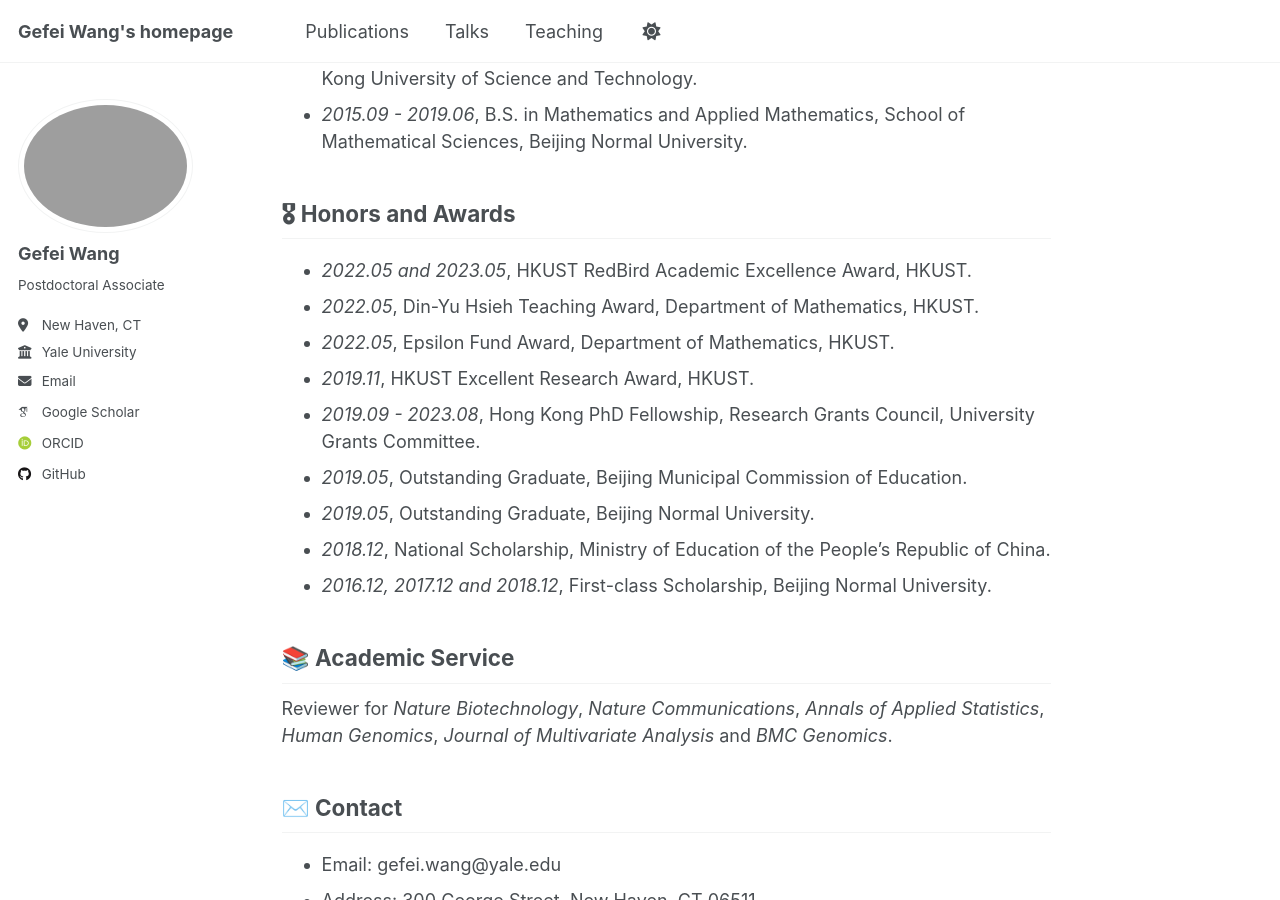
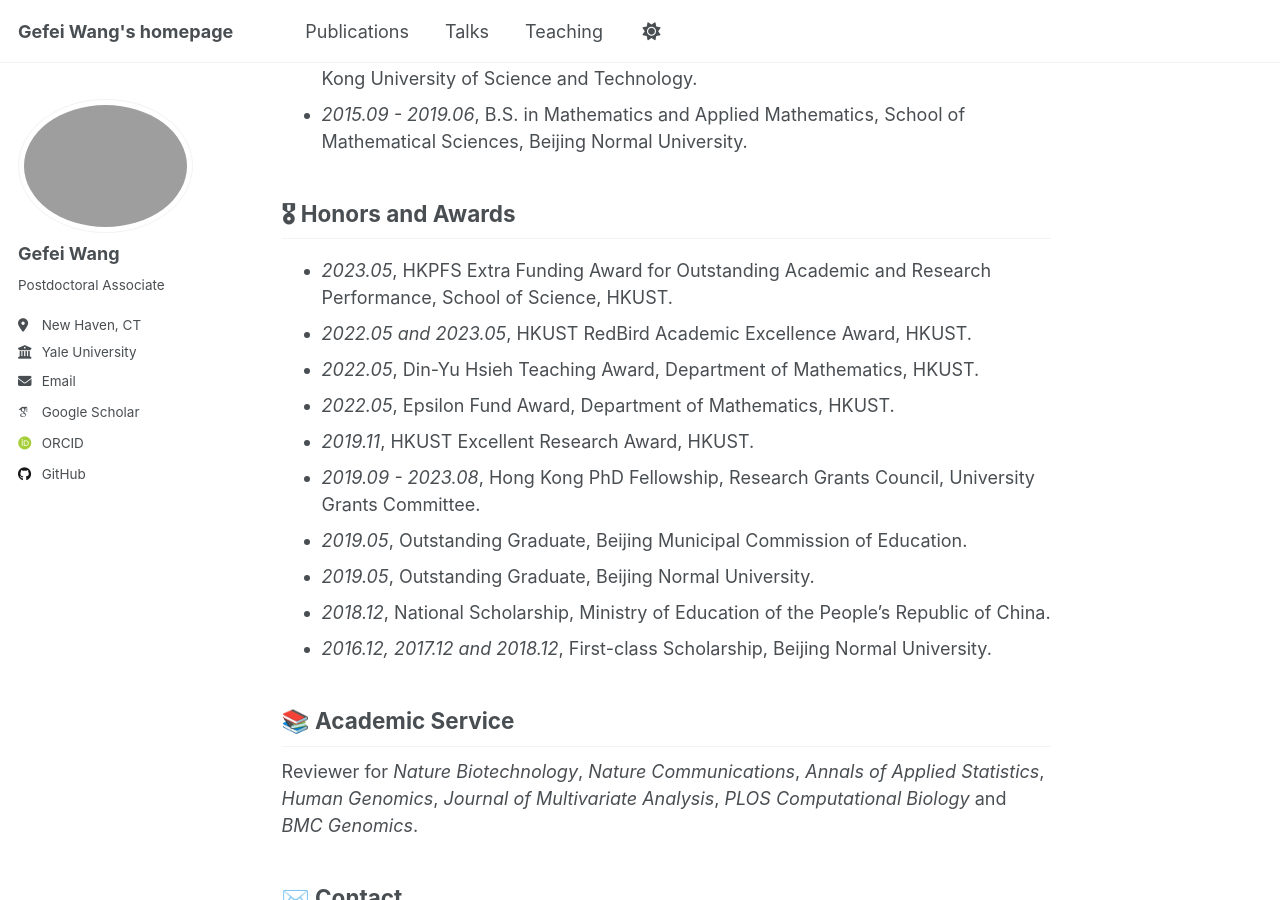
Before and after one commit to gefeiwang/gefeiwang.github.io, a Jekyll site: the page built from _pages/about.md, in a window 1280 px wide and 900 px high, scrolled down 547 px. Built offline with Jekyll 4.4.1, drawn with Linux system fonts in a browser that asks for light colours; some web fonts are replaced.

Commit message:
Add files via upload

```diff
--- a/_pages/about.md
+++ b/_pages/about.md
@@ -22,6 +22,7 @@ My research interests include the development of machine learning and deep learn
 
 🎖 Honors and Awards
 ------
+- *2023.05*, HKPFS Extra Funding Award for Outstanding Academic and Research Performance, School of Science, HKUST.
 - *2022.05 and 2023.05*, HKUST RedBird Academic Excellence Award, HKUST.
 - *2022.05*, Din-Yu Hsieh Teaching Award, Department of Mathematics, HKUST.
 - *2022.05*, Epsilon Fund Award, Department of Mathematics, HKUST.
@@ -34,7 +35,7 @@ My research interests include the development of machine learning and deep learn
 
 📚 Academic Service
 ------
-Reviewer for *Nature Biotechnology*, *Nature Communications*, *Annals of Applied Statistics*, *Human Genomics*, *Journal of Multivariate Analysis* and *BMC Genomics*.
+Reviewer for *Nature Biotechnology*, *Nature Communications*, *Annals of Applied Statistics*, *Human Genomics*, *Journal of Multivariate Analysis*, *PLOS Computational Biology* and *BMC Genomics*.
 
 ✉️ Contact
 ------
```
